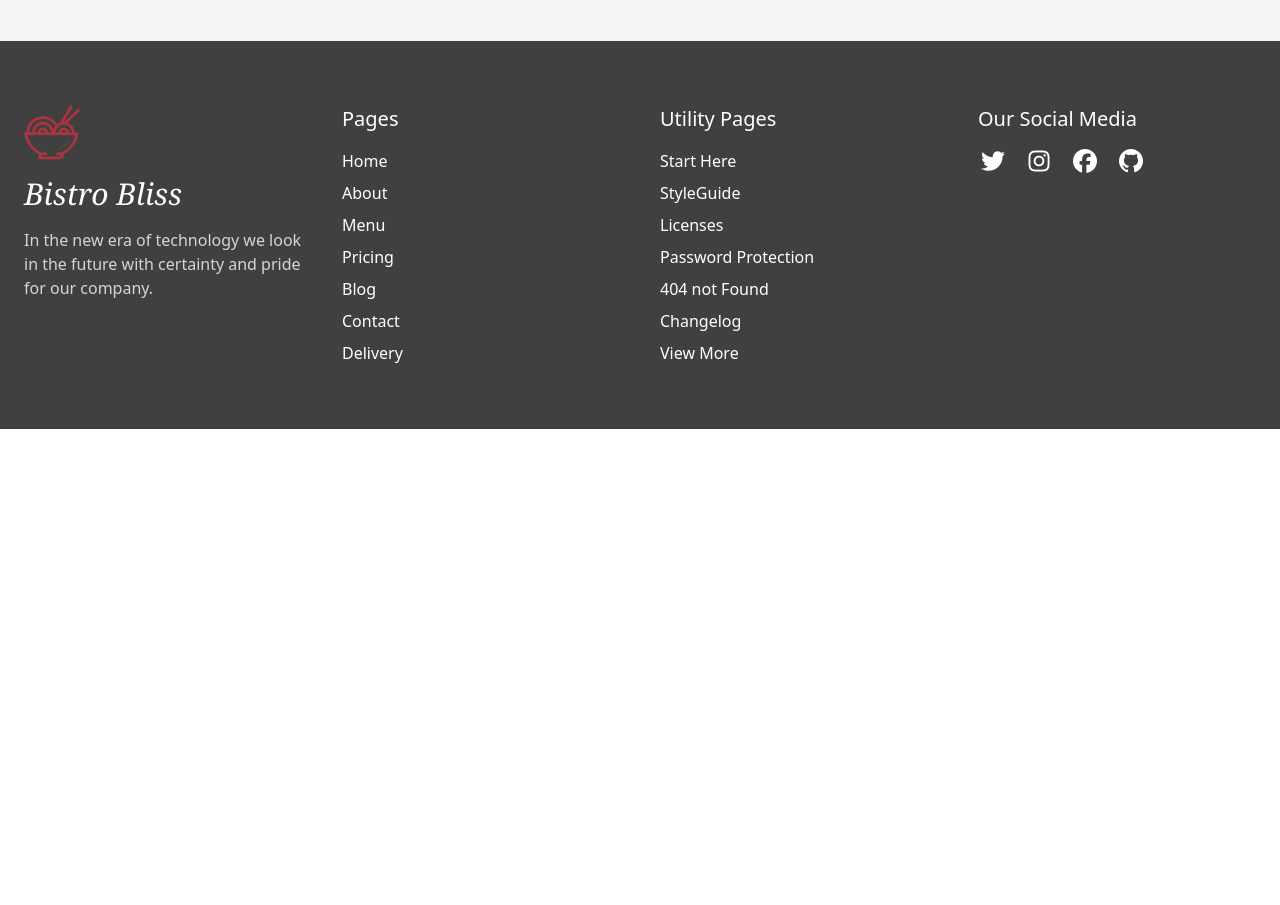
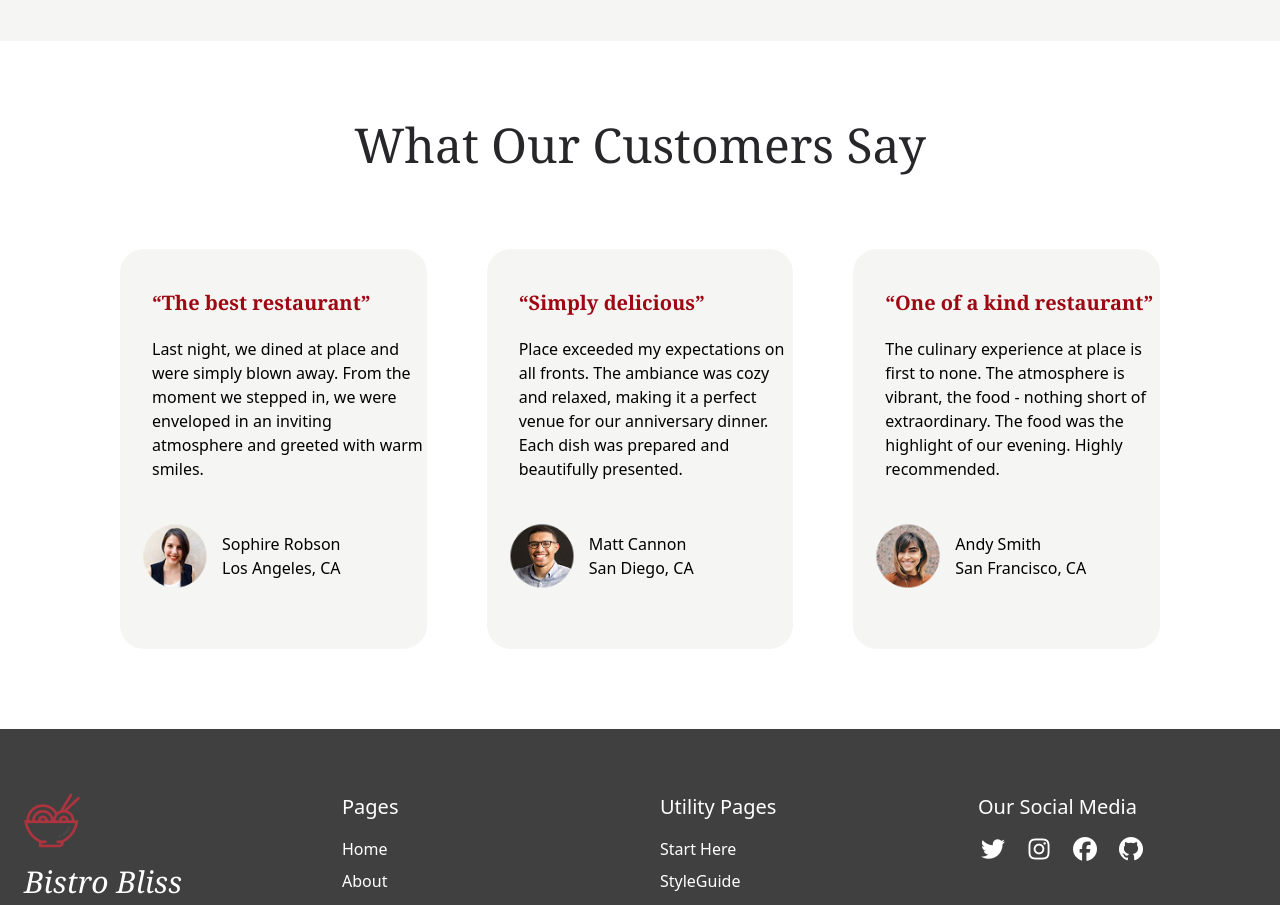
Before and after one commit to abbyzerra09/BistroBlisss, a React (Vite) app: page /about in a window 1280 px wide. Shown: the part 1840-2745 px from the top of the page. Before the commit the page ends 2269 px from the top, so only its background shows below. Built offline with nearby package versions, Linux system fonts and the light colour scheme.

Commit message:
customer card added in about page

```diff
--- a/src/pages/about.jsx
+++ b/src/pages/about.jsx
@@ -1,11 +1,13 @@
 import AboutCard from '../components/aboutCard';
 import ChefContents from '../components/chefContents';
+import Customers from '../components/customer';
 
 function About() {
   return (
     <div className="">
       <AboutCard />
       <ChefContents />
+      <Customers />
     </div>
   );
 }
```
